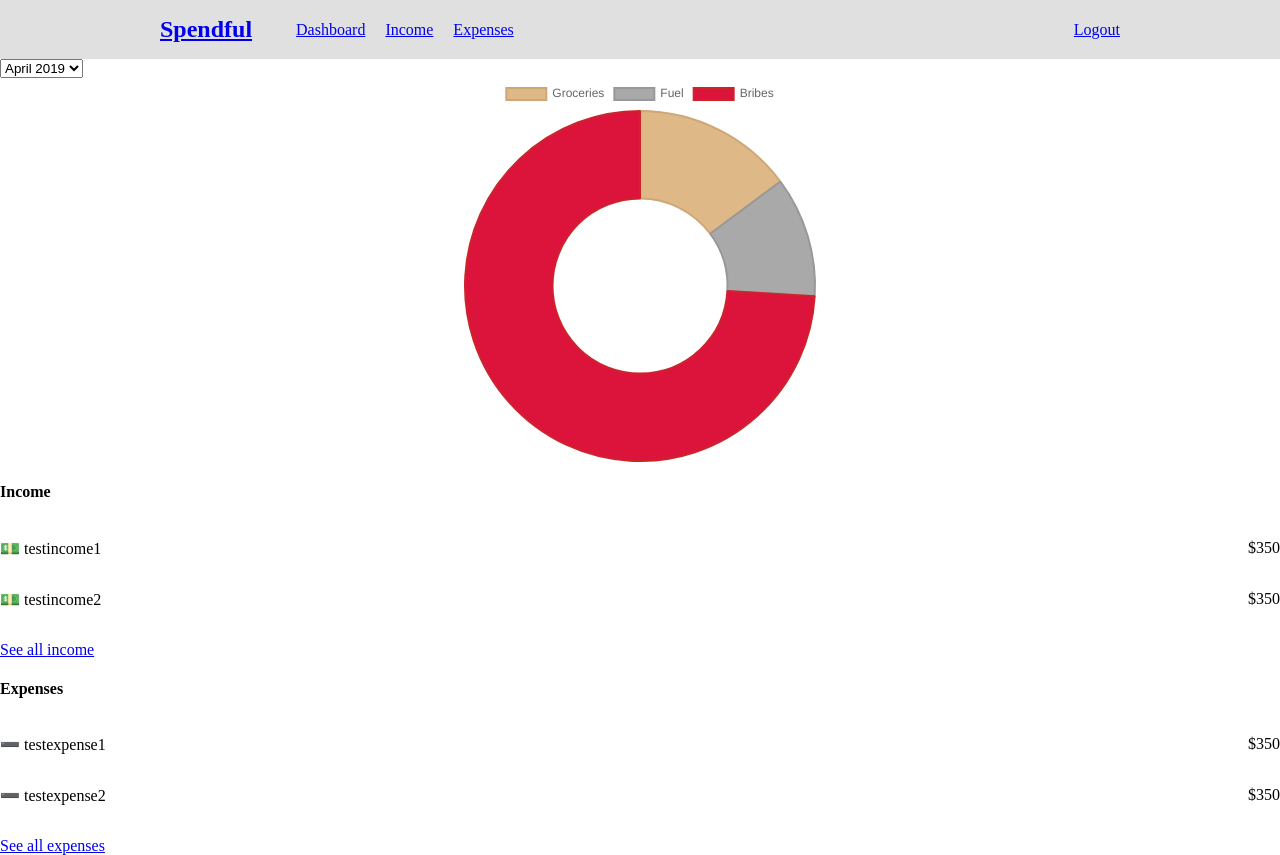
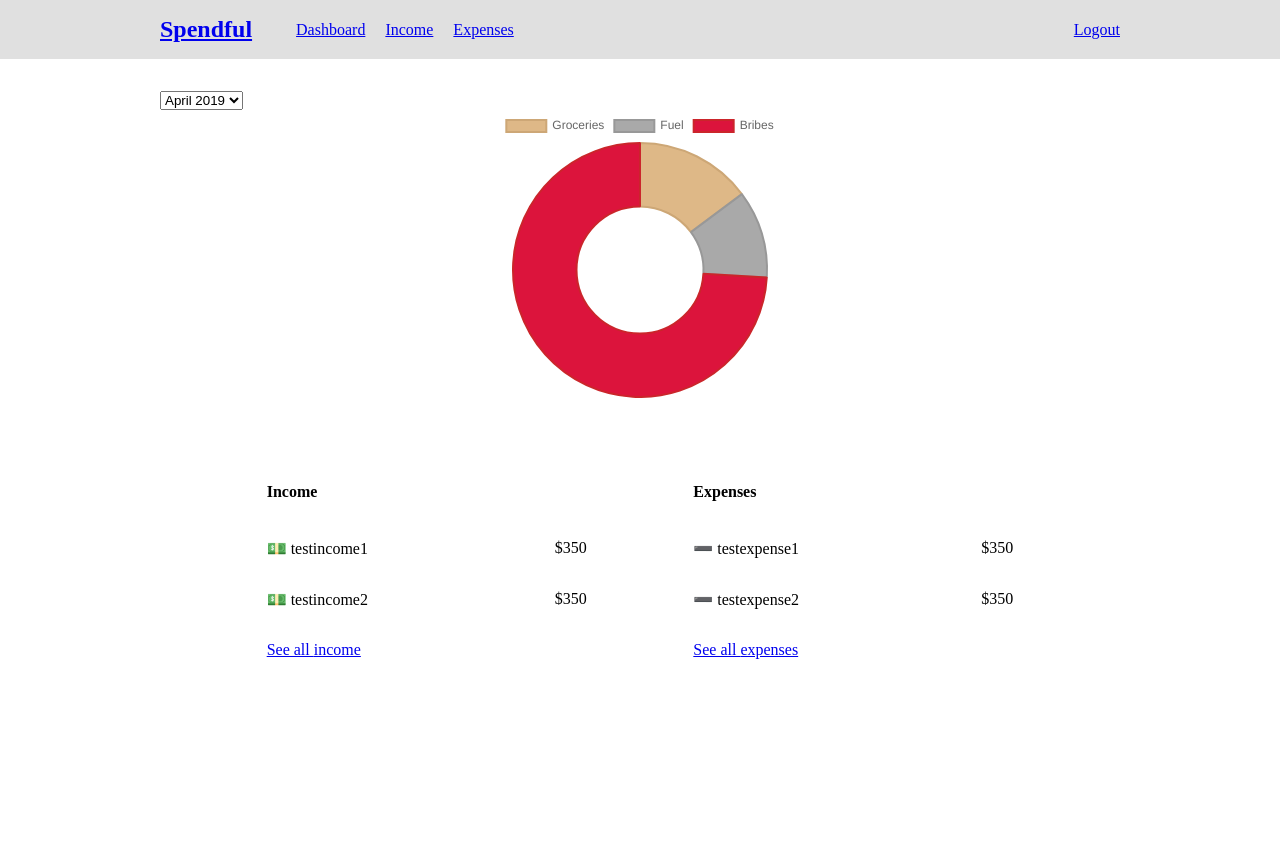
Before and after one commit to thinkful-ei-armadillo/spendful, a React (Create React App) app: page /dashboard in a window 1280 px wide. After the commit the page ends 800 px from the top, so only its background shows below. Built offline with nearby package versions, Linux system fonts and the light colour scheme.

Commit message:
reorganized dash

```diff
--- /dev/null
+++ b/src/routes/DashboardPage.css
@@ -0,0 +1,15 @@
+.page-chart {
+  min-height: 20em;
+}
+
+.page-summaries {
+  margin: 2em 0 0 0;
+  display: flex;
+  justify-content: space-evenly;
+  flex-wrap: wrap;
+}
+
+.page-summaries article {
+  margin: 0 0 2em 0;
+  flex-basis: 20em;
+}
--- a/src/routes/DashboardPage.js
+++ b/src/routes/DashboardPage.js
@@ -1,9 +1,10 @@
 import React, { Component } from 'react';
 import {Doughnut} from 'react-chartjs-2';
-import IncomeExpenseList from '../components/IncomeExpenseList'
+import IncomeExpenseList from '../components/IncomeExpenseList';
+import './DashboardPage.css';
 
 export default class Dashboard extends Component{
-  render(){
+  render() {
     const chartData = {
       labels: ["Groceries", "Fuel", "Bribes"],
       datasets: [{
@@ -12,21 +13,30 @@ export default class Dashboard extends Component{
       borderColor: ["#CDA776", "#989898", "#CB252B"],
       data: [200, 150, 1000],
       }]}
-    return(
-      <div>
+
+    return (
+      <main>
+        <section className="page-controls">
           <select>
             <option>April 2019</option>
           </select>
+        </section>
+
+        <section className="page-chart">
           <Doughnut data={chartData} width={200} height={60}/>
-        <div>
+        </section>
+
+        <section className="page-summaries">
+          <article>
             <h4>Income</h4>
             <IncomeExpenseList type="income" onlyShowRecent />
-        </div>
-        <div>
+          </article>
+          <article>
             <h4>Expenses</h4>
             <IncomeExpenseList type="expenses" onlyShowRecent />
-        </div>
-      </div>
-    )
+          </article>
+        </section>
+      </main>
+    );
   }
 }
```
Also changed, not shown: src/components/App.css (line endings or trailing spaces). Lines whose indentation alone changed are shown as unchanged.
